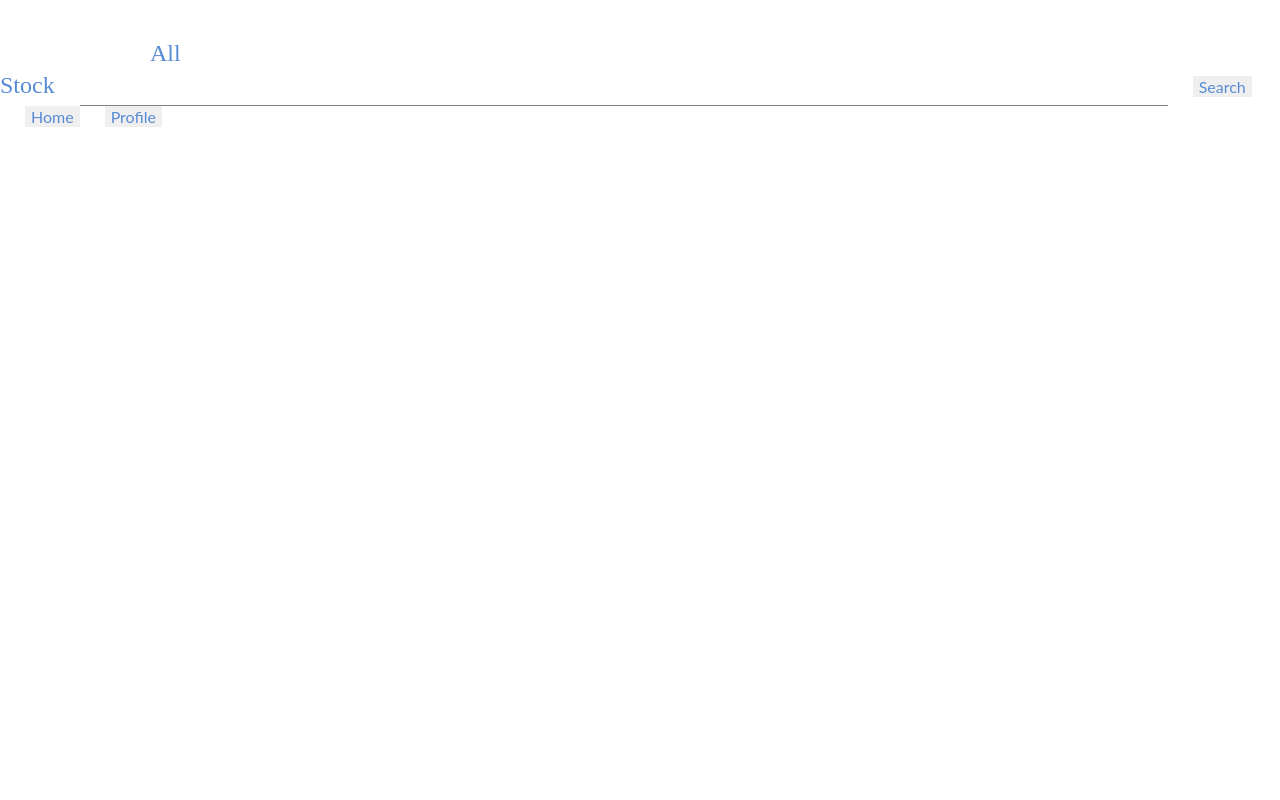
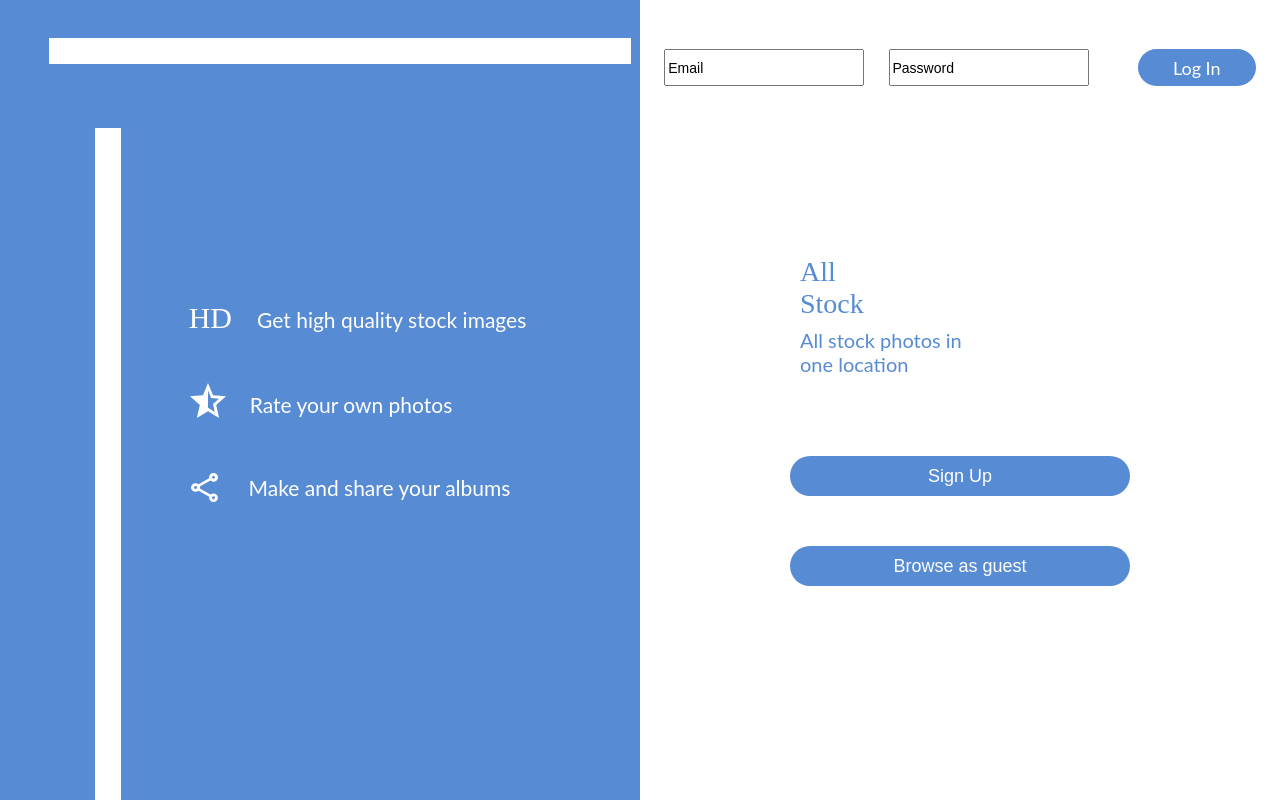
Before and after one commit to AnupDb/AllStock, a React (Vite) app: page / in a window 1280 px wide. Built offline with nearby package versions, Linux system fonts and the light colour scheme.

Commit message:
Routing started

```diff
--- a/package.json
+++ b/package.json
@@ -21,10 +21,12 @@
     "eslint-plugin-import": "^2.16.0",
     "eslint-plugin-jsx-a11y": "^6.2.1",
     "eslint-plugin-react": "^7.12.4",
+    "eslint-plugin-react-hooks": "^1.6.0",
     "parcel-bundler": "^1.12.3",
     "prettier": "^1.16.4"
   },
   "dependencies": {
+    "@reach/router": "^1.2.1",
     "acorn": "^6.1.1",
     "axios": "^0.18.0",
     "node-sass": "^4.11.0",
--- a/src/App.js
+++ b/src/App.js
@@ -2,11 +2,15 @@ import React from "react";
 import ReactDOM from "react-dom";
 import SearchBar from "./SearchBar";
 import Landing from "./Landing";
+import { Router } from "@reach/router";
 
 const App = () => {
   return (
     <div id="app">
-      <SearchBar />
+      <Router>
+        <Landing path="/" />
+        <SearchBar path="/Search" />
+      </Router>
     </div>
   );
 };
--- a/src/Landing.js
+++ b/src/Landing.js
@@ -1,9 +1,13 @@
-import React from "react";
+import React, { useState } from "react";
 import "./landing.scss";
 import halfstar from "./assets/half-star.png";
 import share from "./assets/share.png";
+import { Link } from "../node_modules/@reach/router";
 
 const Landing = () => {
+  const [email, setEmail] = useState("Email");
+  const [password, setPassword] = useState("Password");
+
   return (
     <div className="container">
       <div className="left">
@@ -11,17 +15,17 @@ const Landing = () => {
         <div className="vertical" />
         <div className="content">
           <p>
-            <span class="icon1">HD</span>Get high quality stock images
+            <span className="icon1">HD</span>Get high quality stock images
           </p>
           <p>
-            <span class="icon2">
-              <img src={halfstar} />
+            <span className="icon2">
+              <img src={halfstar} alt="star icon" />
             </span>
             Rate your own photos
           </p>
           <p>
-            <span class="icon3">
-              <img src={share} />
+            <span className="icon3">
+              <img src={share} alt="share icon" />
             </span>
             Make and share your albums
           </p>
@@ -29,8 +33,41 @@ const Landing = () => {
       </div>
       <div className="right">
         <header className="login">
-          <input className="login-text" />
-          <input className="login-text" />
+          <input
+            className="login-text"
+            value={email}
+            onChange={e => {
+              console.log("In login");
+              setEmail(e.target.value);
+            }}
+            onClick={e => {
+              if (e.target.value == "Email") {
+                setEmail("");
+              }
+            }}
+            onBlur={e => {
+              if (e.target.value == "") {
+                setEmail("Email");
+              }
+            }}
+          />
+          <input
+            className="login-text"
+            value={password}
+            onChange={e => {
+              setPassword(e.target.value);
+            }}
+            onClick={e => {
+              if (e.target.value == "Password") {
+                setPassword("");
+              }
+            }}
+            onBlur={e => {
+              if (e.target.value == "") {
+                setPassword("Password");
+              }
+            }}
+          />
           <button>Log In</button>
         </header>
         <div className="design">
@@ -39,7 +76,9 @@ const Landing = () => {
         </div>
         <div className="button-holder">
           <button>Sign Up</button>
-          <button>Browse as guest</button>
+          <Link to="/Search">
+            <button>Browse as guest</button>
+          </Link>
         </div>
       </div>
     </div>
--- a/src/Results.js
+++ b/src/Results.js
@@ -3,16 +3,18 @@ import "./results.scss";
 const Results = ({ images }) => {
   return (
     <div className="flex-images">
-    {images.map(image => (
-
-      <div className="results-returned">
-        <img src={image.previewURL} key={image.previewURL} className="image-result"/>
-        <div className="foot-result">
-          <strong>...</strong>
+      {images.map(image => (
+        <div className="results-returned" key={image.previewURL}>
+          <img
+            src={image.previewURL}
+            className="image-result"
+            key={image.previewURL}
+          />
+          <div className="foot-result">
+            <strong>...</strong>
+          </div>
         </div>
-      </div>
-
-    ))}
+      ))}
     </div>
   );
 };
--- a/src/SearchBar.js
+++ b/src/SearchBar.js
@@ -1,4 +1,4 @@
-import React, { useState } from "react";
+import React, { useState, useEffect } from "react";
 import Axios from "axios";
 import Results from "./Results";
 import "./searchBar.scss";
@@ -6,13 +6,16 @@ import "./searchBar.scss";
 const SearchBar = () => {
   const [images, setImages] = useState([]);
   const [search, setSearch] = useState("");
-  const clickHandle = e => {
+  const [page, setPage] = useState(1);
+
+  const clickHandle = () => {
     console.log(search.split(" ").join("+"));
     Axios.get(
       process.env.API_URL +
         "key=" +
         process.env.API_KEY +
-        `&q=${search.split(" ").join("+")}&image_type=photo&page=`
+        `&q=${search.split(" ").join("+")}&image_type=photo&page=${page}` +
+        "&per_page=50"
     )
       .then(res => {
         console.log(res);
@@ -22,7 +25,19 @@ const SearchBar = () => {
       .catch(err => console.log(err));
   };
 
+  useEffect(() => {
+    window.addEventListener("scroll", () => {
+      if (
+        window.innerHeight + document.documentElement.scrollTop ===
+        document.documentElement.offsetHeight
+      ) {
+        setPage(page + 1);
+      }
+    });
+  });
+
   return (
+    <div>
       <header>
         <span>All Stock</span>
         <form
@@ -41,8 +56,9 @@ const SearchBar = () => {
         </form>
         <button>Home</button>
         <button>Profile</button>
+      </header>
       <Results images={images} />
-    </header>
+    </div>
   );
 };
 
--- a/src/landing.scss
+++ b/src/landing.scss
@@ -1,9 +1,8 @@
 $theme: #578bd3;
 .container {
   display: flex;
-  font: lato;
   width: 100%;
-  height: 100%;
+  height: 100vh;
 }
 .left {
   background-color: #578bd3;
@@ -44,6 +43,7 @@ $theme: #578bd3;
   font-family: lato;
   font-size: 21px;
   p {
+    margin-left: 100px;
     &:nth-child(2) {
       position: relative;
       right: 39px;
@@ -86,6 +86,9 @@ $theme: #578bd3;
   button {
     width: 340px;
     height: 40px;
+    &:hover {
+      cursor: pointer;
+    }
     &:nth-of-type(1) {
       background-color: $theme;
       border-style: none;
@@ -102,7 +105,7 @@ $theme: #578bd3;
   }
 }
 .login {
-  margin-top: 104px;
+  margin-top: 49px;
   display: flex;
   flex-direction: row;
   width: 100%;
@@ -111,6 +114,7 @@ $theme: #578bd3;
     border-top: 1px solid BCBCBC;
     display: inline;
     flex-basis: 30%;
+    font-size: 14px;
   }
   button {
     border: 1px solid $theme;
--- a/src/results.scss
+++ b/src/results.scss
@@ -1,39 +1,40 @@
 @import "variables";
-.flex-images{
-  width:95%;
+.flex-images {
+  width: 95%;
   max-width: 1366px;
-  margin:50px auto;
-  -webkit-column-count:$numCols;
-  -webkit-column-gap:$colGap;
-  -webkit-column-width:$colWidth;
-  -moz-column-count:$numCols;
-  -moz-column-gap:$colGap;
-  -moz-column-width:$colWidth;
-  column-count:$numCols;
-  column-gap:$colGap;
-  column-width:$colWidth;
-  &:hover .results-returned:not(:hover){
-    opacity:0.7;
+  margin: 50px auto;
+  -webkit-column-count: $numCols;
+  -webkit-column-gap: $colGap;
+  -webkit-column-width: $colWidth;
+  -moz-column-count: $numCols;
+  -moz-column-gap: $colGap;
+  -moz-column-width: $colWidth;
+  column-count: $numCols;
+  column-gap: $colGap;
+  column-width: $colWidth;
+  overflow-y: scroll;
+  &:hover .results-returned:not(:hover) {
+    opacity: 0.7;
   }
 }
-.results-returned{
-  padding:10px;
-  width:100%;
-  display:inline-block;
+.results-returned {
+  padding: 10px;
+  width: 100%;
+  display: inline-block;
   border-radius: 5px;
   margin-bottom: 10px;
-  &:hover{
-    background-color:#EFEFEF;
+  &:hover {
+    background-color: #efefef;
   }
-  img{
+  img {
     border-radius: 5px;
-    width:100%;
-    height:auto;
+    width: 100%;
+    height: auto;
   }
-  .foot-result{
-    text-align:right;
-    margin-right:10px;
-    color:#9C9C9C;
+  .foot-result {
+    text-align: right;
+    margin-right: 10px;
+    color: #9c9c9c;
   }
-  transition: all 1s cubic-bezier(0.25,0.8,0.25,1);
+  transition: all 1s cubic-bezier(0.25, 0.8, 0.25, 1);
 }
```
Also changed, not shown: 1 other file (tests, documents, lock files or other folders). Lines whose indentation alone changed are shown as unchanged.
